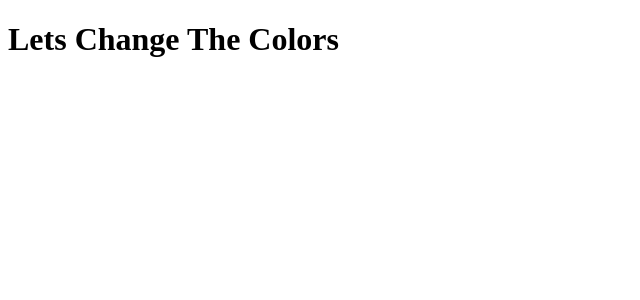
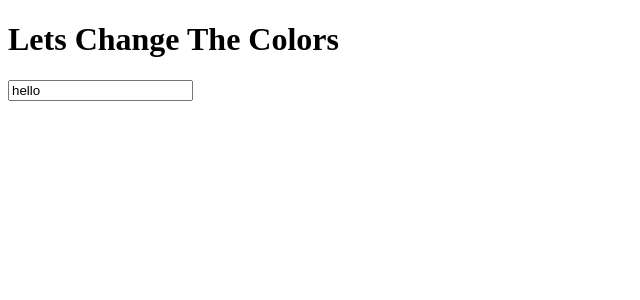
Before and after one commit to stephaniesmith/react-quiz-1, a React app: page / in a window 1280 px wide. Shown: the top 300 px of the page, without its empty margins (0-640 px from the left). Built offline with nearby package versions, Linux system fonts and the light colour scheme.

Commit message:
text input wired

```diff
--- a/src/components/App.js
+++ b/src/components/App.js
@@ -1,4 +1,5 @@
 import React, { Component, Fragment } from 'react';
+import TextSelector from './text-selector/TextSelector';
 
 export default class App extends Component {
 
@@ -6,20 +7,22 @@ export default class App extends Component {
     textColor: { color: 'black' },
     backgroundColor: { color: 'white' },
     text: 'hello'
-  }
+  };
 
   handleChange = ({ target }) => {
     this.setState({ [target.name]: target.value });
-  }
+  };
 
   handleColorChange = ({ target }) =>{
     this.setState({ [target.name]: { [target.name]: target.value } });
-  }
+  };
 
   render() {
+    const { textColor, backgroundColor, text } = this.state;
     return (
       <Fragment>
         <h1>Lets Change The Colors</h1>
+        <TextSelector text={text} handleChange={this.handleChange}/>
       </Fragment>
     );
   }
--- /dev/null
+++ b/src/components/text-selector/TextSelector.js
@@ -0,0 +1,11 @@
+import React, { Fragment } from 'react';
+
+const TextSelector = ({ text, handleChange }) => {
+  return (
+    <Fragment>
+      <input  name="text" value={text} onChange={handleChange}/>
+    </Fragment>
+  );
+};
+
+export default TextSelector;
```
